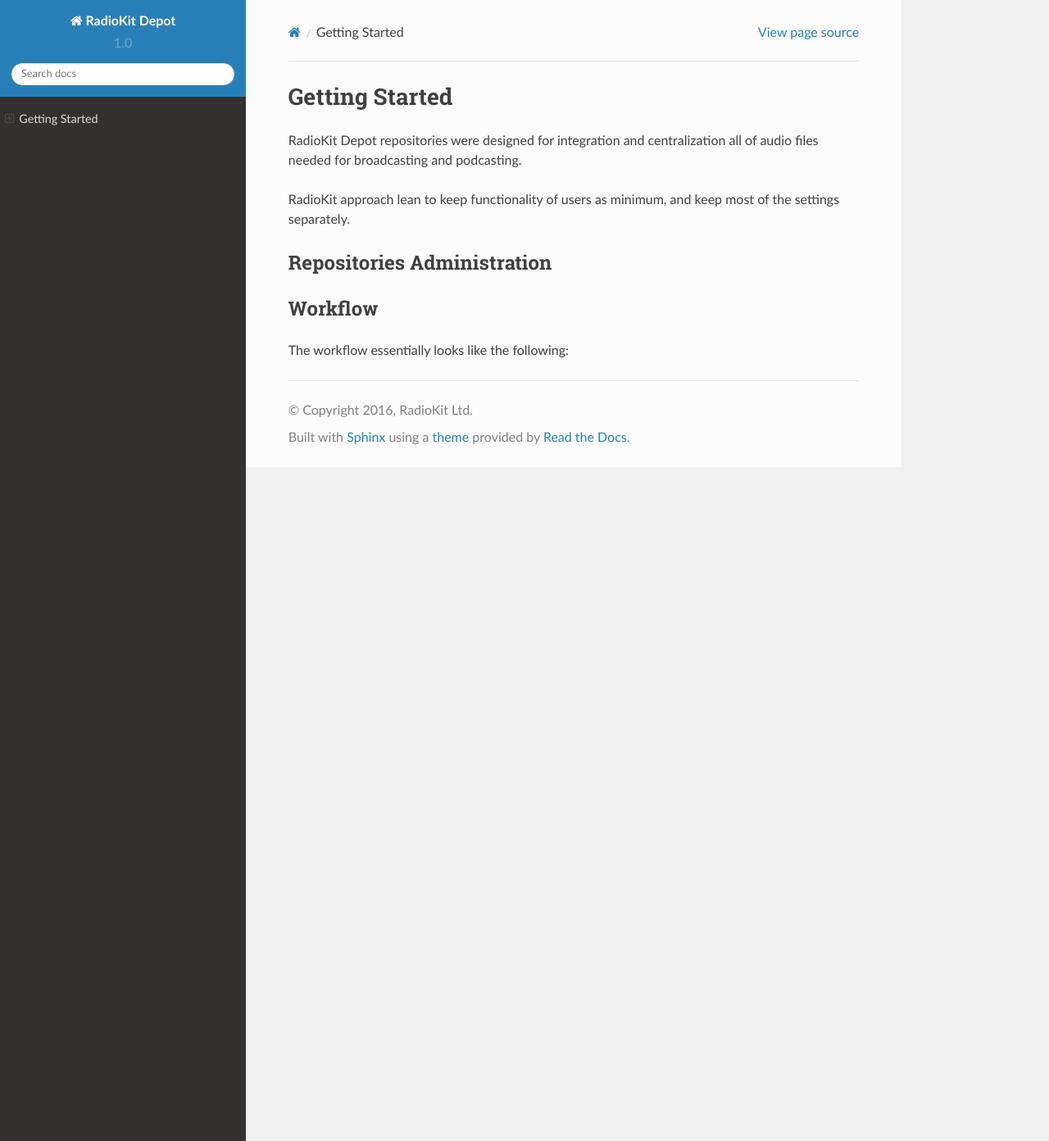
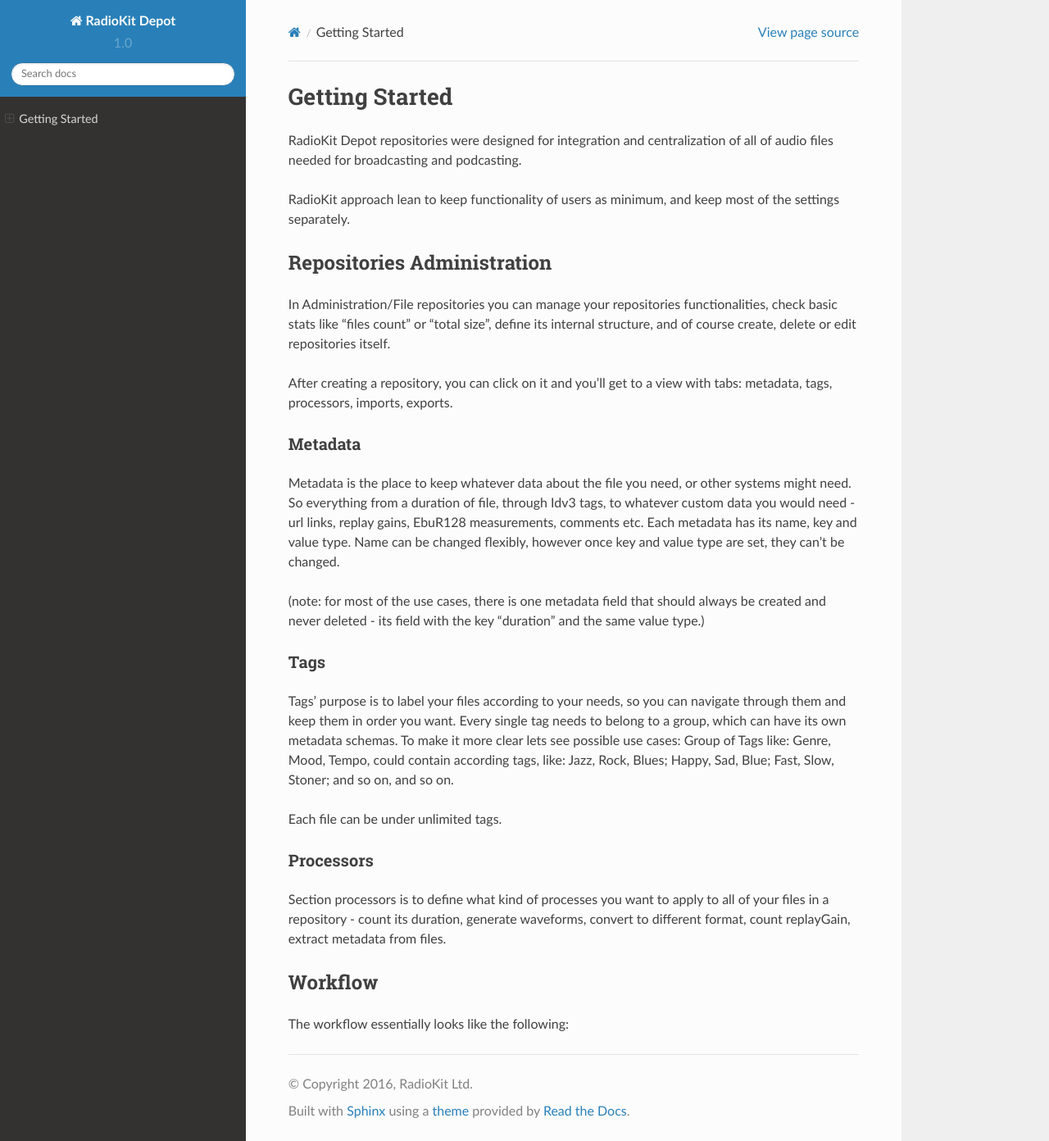
Before and after one commit to radiokit/depot-docs, a Sphinx documentation site: the page built from docs/source/getting-started.rst, in a window 1280 px wide and 1392 px high. Shown: the whole window at 82% size. Built offline with Sphinx 7.4.7 and the Read the Docs theme 2.0.0, drawn with Linux system fonts in a browser that asks for light colours.

Commit message:
repo administration, metadata, tags started

```diff
--- a/docs/source/getting-started.rst
+++ b/docs/source/getting-started.rst
@@ -1,7 +1,7 @@
 Getting Started
 ===============
 
-RadioKit Depot repositories were designed for integration and centralization
+RadioKit Depot repositories were designed for integration and centralization of
 all of audio files needed for broadcasting and podcasting.
 
 RadioKit approach lean to keep functionality of users as minimum,
@@ -9,6 +9,54 @@ and keep most of the settings separately.
 
 Repositories Administration
 ^^^^^^^^^^^
+
+In Administration/File repositories you can manage your repositories functionalities,
+check basic stats like "files count" or "total size", define its internal structure,
+and of course create, delete or edit repositories itself.
+
+After creating a repository, you can click on it and you'll get to a view with
+tabs: metadata, tags, processors, imports, exports.
+
+
+Metadata
+********************
+
+Metadata is the place to keep whatever data about the file you need, or other
+systems might need. So everything from a duration of file, through Idv3 tags, to
+whatever custom data you would need - url links, replay gains, EbuR128 measurements,
+comments etc.
+Each metadata has its name, key and value type. Name can be changed flexibly,
+however once key and value type are set, they can't be changed.
+
+(note: for most of the use cases, there is one metadata field that should always
+be created and never deleted - its field with the key "duration" and the same value type.)
+
+Tags
+********************
+
+Tags' purpose is to label your files according to your needs, so you can navigate
+through them and keep them in order you want.
+Every single tag needs to belong to a group, which can have its own metadata schemas.
+To make it more clear lets see possible use cases:
+Group of Tags like:
+Genre, Mood, Tempo,
+could contain according tags, like:
+Jazz, Rock, Blues;
+Happy, Sad, Blue;
+Fast, Slow, Stoner;
+and so on, and so on.
+
+Each file can be under unlimited tags.
+
+
+Processors
+********************
+
+Section processors is to define what kind of processes you want to apply to all
+of your files in a repository - count its duration, generate waveforms, convert
+to different format, count replayGain, extract metadata from files.
+
+
 
 
 
```
